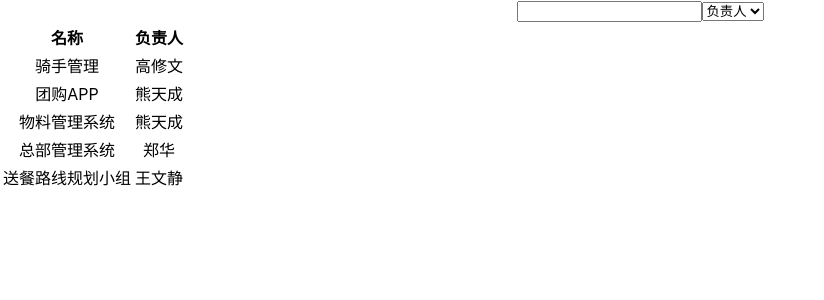
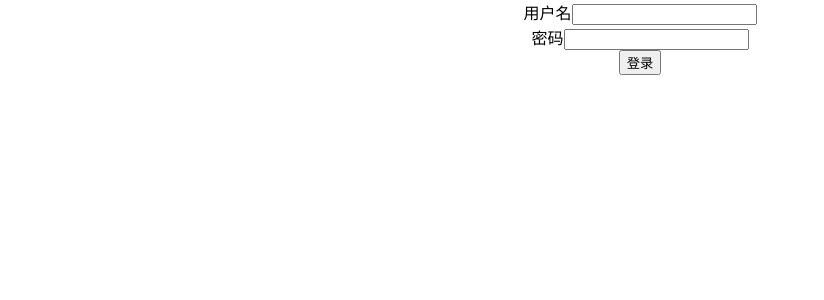
Before and after one commit to zhao-yi-fan/zhao-yi-fan.github.io, a React (Create React App) app: page / in a window 1280 px wide. Shown: the top 300 px of the page, without its empty margins (0-824 px from the left). Built offline with nearby package versions, Linux system fonts and the light colour scheme; data requests are answered from the project's data file.

Commit message:
feat: login

```diff
--- a/src/App.tsx
+++ b/src/App.tsx
@@ -1,4 +1,5 @@
 import React from "react";
+import { LoginScreen } from "screens/project-list/login";
 import "./App.css";
 import { ProjectListScreent } from "./screens/project-list";
 import { TsReactTest } from "./screens/project-list/useArray";
@@ -6,8 +7,9 @@ import { TsReactTest } from "./screens/project-list/useArray";
 function App() {
   return (
     <div className="App">
+      <LoginScreen></LoginScreen>
       {/* <TsReactTest /> */}
-      <ProjectListScreent />
+      {/* <ProjectListScreent /> */}
     </div>
   );
 }
--- /dev/null
+++ b/src/screens/project-list/login/index.tsx
@@ -0,0 +1,18 @@
+import { FormEvent } from "react";
+
+export const LoginScreen = () => {
+  const handleSubmit = (event: FormEvent<HTMLFormElement>) => {};
+  return (
+    <form onSubmit={handleSubmit}>
+      <div>
+        <label htmlFor="username">用户名</label>
+        <input type="text" id={"username"} />
+      </div>
+      <div>
+        <label htmlFor="password">密码</label>
+        <input type="password" id={"password"} />
+      </div>
+      <button type="submit">登录</button>
+    </form>
+  );
+};
```
